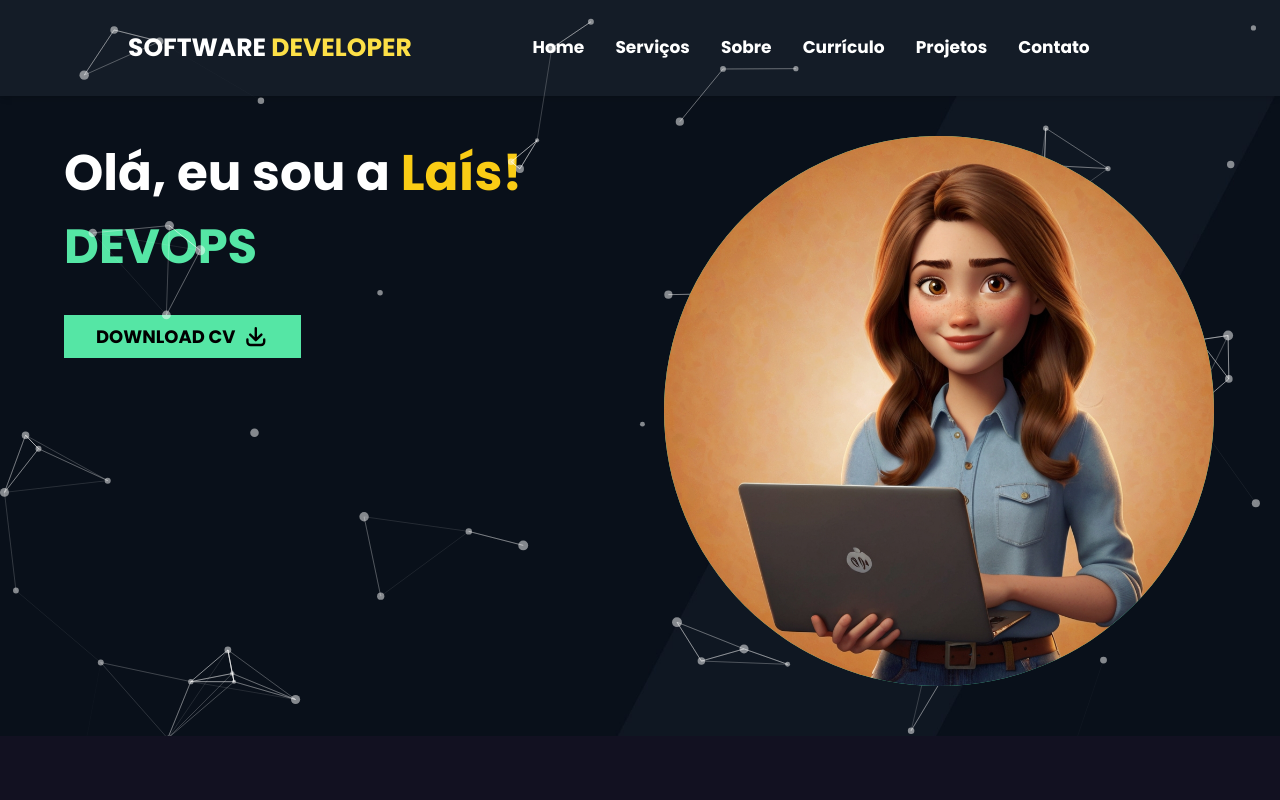
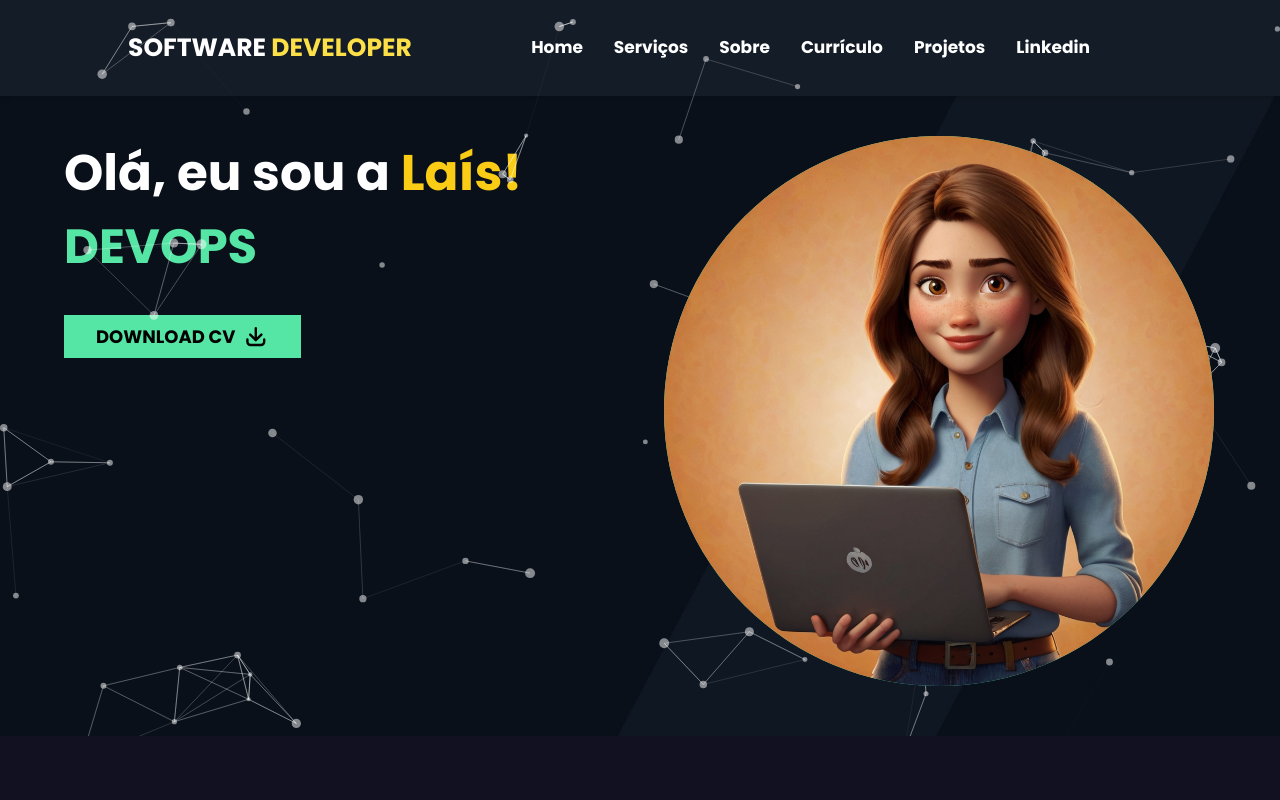
Before and after one commit to lais2211/webSite, a Next.js app: page / in a window 1280 px wide. Shown: the top 800 px of the page. Built offline with nearby package versions, Linux system fonts and the light colour scheme.

Commit message:
alterações no footer

```diff
--- a/src/components/Footer.tsx
+++ /dev/null
@@ -1,33 +0,0 @@
-import { EnvelopeIcon, UserCircleIcon } from '@heroicons/react/16/solid';
-import React from 'react';
-
-const Footer = () => {
-    const handleLinkedInClick = () => {
-        const linkedInUrl = 'https://www.linkedin.com/in/la%C3%ADs-sousa-developer-android-flutter/';
-        window.open(linkedInUrl, '_blank');
-    };
-    return(
-        <div className='pt-[4rem] pb-[4rem] bg-[#02050a]'>
-            <div className='grid border-b-[1px] pb-[6rem] border-gray-400 grid-cols-1 lg:grid-cols-3 md:grid-cols-2 w-[80%] mx-auto gap-[3rem]'>
-            <div className='flex items-center space-x-6'>
-            <div className='md:w-[6.5 rem] md:h-[6.5rem] w-[5rem] h-[5rem] flex items-center justify-center rounded-full bg-[#55e6a5]'>
-            <UserCircleIcon className='md:w-[4rem] md:h-[4rem] w-[3.5rem] h-[3.5rem] text-black' onClick={handleLinkedInClick}/>
-            </div>
-            <div>
-                <h1 className='text-[25px] mb-[0.2rem] font-semibold text-[white]' onClick={handleLinkedInClick} >Linkedin</h1>
-            </div>
-            </div>
-            <div className='flex items-center space-x-6'>
-            <div className='md:w-[6.5 rem] md:h-[6.5rem] w-[5rem] h-[5rem] flex items-center justify-center rounded-full bg-[#55e6a5]'>
-            <EnvelopeIcon className='md:w-[4rem] md:h-[4rem] w-[3.5rem] h-[3.5rem] text-black' />
-            </div>
-            <div>
-                <h1 className='text-[25px] mb-[0.2rem] font-semibold text-[white]' >lais.sousa1608@gmail.com</h1>
-            </div>
-            </div>
-            </div>
-        </div>
-    )
-}
-
-export default Footer;
--- a/src/components/MobileNav.tsx
+++ b/src/components/MobileNav.tsx
@@ -8,16 +8,20 @@ interface Props {
     servicosRef: React.RefObject<HTMLDivElement>;
     sobreRef: React.RefObject<HTMLDivElement>;
     projetosRef: React.RefObject<HTMLDivElement>;
-    contatoRef: React.RefObject<HTMLDivElement>;
     curriculoRef: React.RefObject<HTMLDivElement>;
 }
 
-const MobileNav = ({ nav, closeNav, homeRef, servicosRef, sobreRef, projetosRef, contatoRef, curriculoRef }: Props) => {
+const MobileNav = ({ nav, closeNav, homeRef, servicosRef, sobreRef, projetosRef, curriculoRef }: Props) => {
 
     const handleLinkClick = (ref: React.RefObject<HTMLDivElement>) => {
         if (ref.current) {
             ref.current.scrollIntoView({ behavior: 'smooth' });
         }
+    };
+
+    const handleLinkedInClickLinkedin = () => {
+        const linkedInUrl = 'https://www.linkedin.com/in/la%C3%ADs-sousa-developer-android-flutter/';
+        window.open(linkedInUrl, '_blank');
     };
 
     const navAnimation = nav ? 'translate-x-0' : '-translate-x-[100%]';
@@ -31,7 +35,7 @@ const MobileNav = ({ nav, closeNav, homeRef, servicosRef, sobreRef, projetosRef,
                 <div className="nav-link-mobile" onClick={() => handleLinkClick(sobreRef)}>Sobre</div>
                 <div className="nav-link-mobile" onClick={() => handleLinkClick(curriculoRef)}>Curriculo</div>
                 <div className="nav-link-mobile" onClick={() => handleLinkClick(projetosRef)}>Projetos</div>
-                <div className="nav-link-mobile" onClick={() => handleLinkClick(contatoRef)}>Contato</div>
+                <div className="nav-link-mobile" onClick={handleLinkedInClickLinkedin}>Linkedin</div>
             </div>
             <div onClick={closeNav} className='absolute z-[100000000] cursor-pointer top-[2rem] right-[2rem] w-[2rem] h-[2rem] text-yellow-400'>
                 <XMarkIcon />
--- a/src/components/Nav.tsx
+++ b/src/components/Nav.tsx
@@ -7,15 +7,18 @@ interface Props {
     servicosRef: React.RefObject<HTMLDivElement>;
     sobreRef: React.RefObject<HTMLDivElement>;
     projetosRef: React.RefObject<HTMLDivElement>;
-    contatoRef: React.RefObject<HTMLDivElement>;
     curriculoRef: React.RefObject<HTMLDivElement>;
 }
 
-const Nav = ({openNave, homeRef, servicosRef, sobreRef, projetosRef, contatoRef, curriculoRef}: Props) => {
+const Nav = ({openNave, homeRef, servicosRef, sobreRef, projetosRef,  curriculoRef}: Props) => {
     const handleLinkClick = (ref: React.RefObject<HTMLDivElement>) => {
         if (ref.current) {
             ref.current.scrollIntoView({ behavior: 'smooth' });
         }
+    };
+    const handleLinkedInClickLinkedin = () => {
+        const linkedInUrl = 'https://www.linkedin.com/in/la%C3%ADs-sousa-developer-android-flutter/';
+        window.open(linkedInUrl, '_blank');
     };
     return (
         <div className="w-[100%] sticky x-[1000] tap-0 h-[12vh] bg-[#141c27] shadow-md">
@@ -26,7 +29,7 @@ const Nav = ({openNave, homeRef, servicosRef, sobreRef, projetosRef, contatoRef,
                 <div className="nav-link" onClick={() => handleLinkClick(sobreRef)}>Sobre</div>
                 <div className="nav-link" onClick={() => handleLinkClick(curriculoRef)}>Currículo</div>
                 <div className="nav-link" onClick={() => handleLinkClick(projetosRef)}>Projetos</div>
-                <div className="nav-link" onClick={() => handleLinkClick(contatoRef)}>Contato</div>
+                <div className="nav-link" onClick={handleLinkedInClickLinkedin}>Linkedin</div>
                 <div onClick={openNave}></div>
                 <div><Bars3Icon className="w-[2rem] md: hidden h-[2rem] cursor-pointer text-yellow-300"></Bars3Icon></div>
             </div>
--- a/src/pages/index.tsx
+++ b/src/pages/index.tsx
@@ -1,5 +1,4 @@
 import About from "@/components/About";
-import Footer from "@/components/Footer";
 import Hero from "@/components/Hero";
 import MobileNav from "@/components/MobileNav";
 import Nav from "@/components/Nav";
@@ -19,7 +18,6 @@ const HomePage = () => {
   const servicosRef = useRef<HTMLDivElement>(null);
   const sobreRef = useRef<HTMLDivElement>(null);
   const projetosRef = useRef<HTMLDivElement>(null);
-  const contatoRef = useRef<HTMLDivElement>(null);
   const curriculoRef = useRef<HTMLDivElement>(null);
 
   //Animation AOS
@@ -56,14 +54,14 @@ AOS.init({
         servicosRef={servicosRef}
         sobreRef={sobreRef}
         projetosRef={projetosRef}
-        contatoRef={contatoRef}
+
         curriculoRef={curriculoRef} />
       <Nav openNave={openNave}
         homeRef={homeRef}
         servicosRef={servicosRef}
         sobreRef={sobreRef}
         projetosRef={projetosRef}
-        contatoRef={contatoRef}
+
         curriculoRef={curriculoRef} />
       <Hero />
       <div className="relative z-[30]">
@@ -79,9 +77,6 @@ AOS.init({
         <div id="projects" ref={projetosRef}>
           <Projects />
         </div>
-        <div id="contact" ref={contatoRef}>
-          <Footer />
-        </div>
       </div>
     </div>
   </div>;
```
Also changed, not shown: 2 other files (tests, documents, lock files or other folders). Lines whose indentation alone changed are shown as unchanged.
